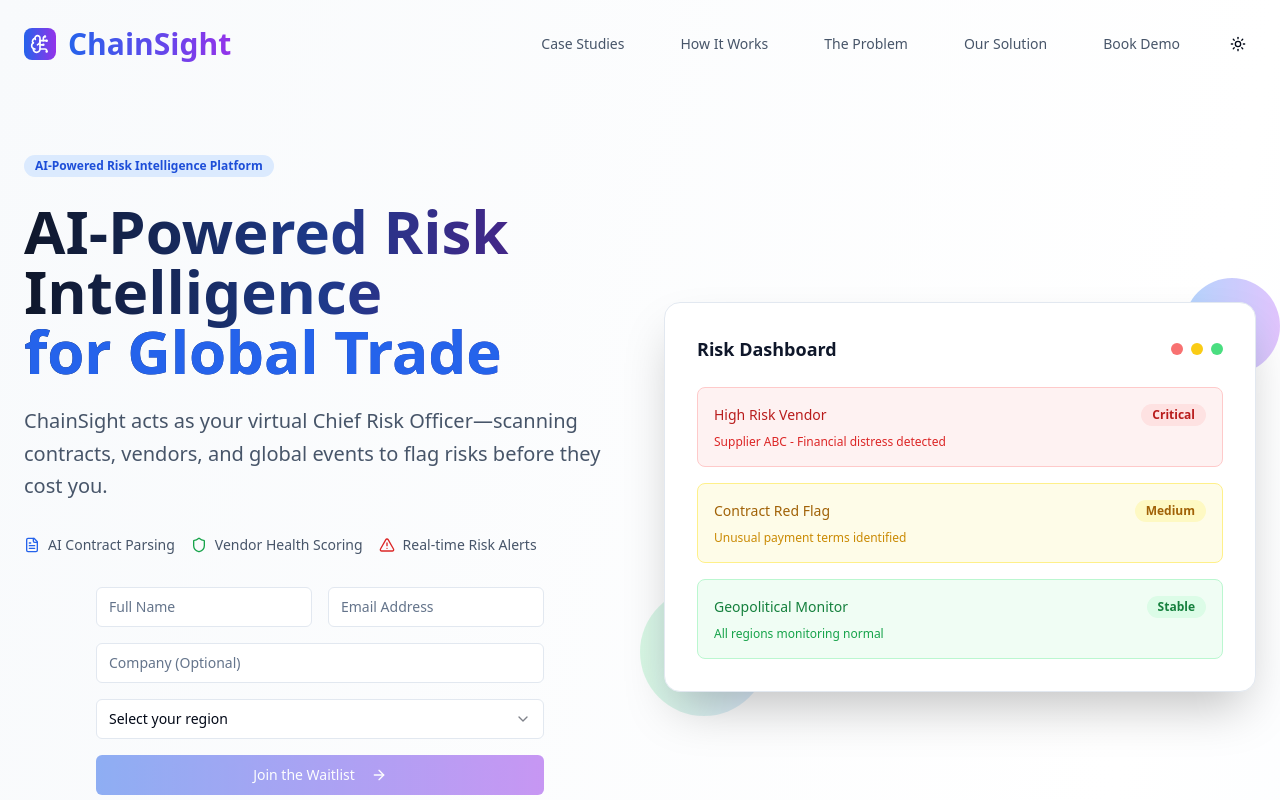
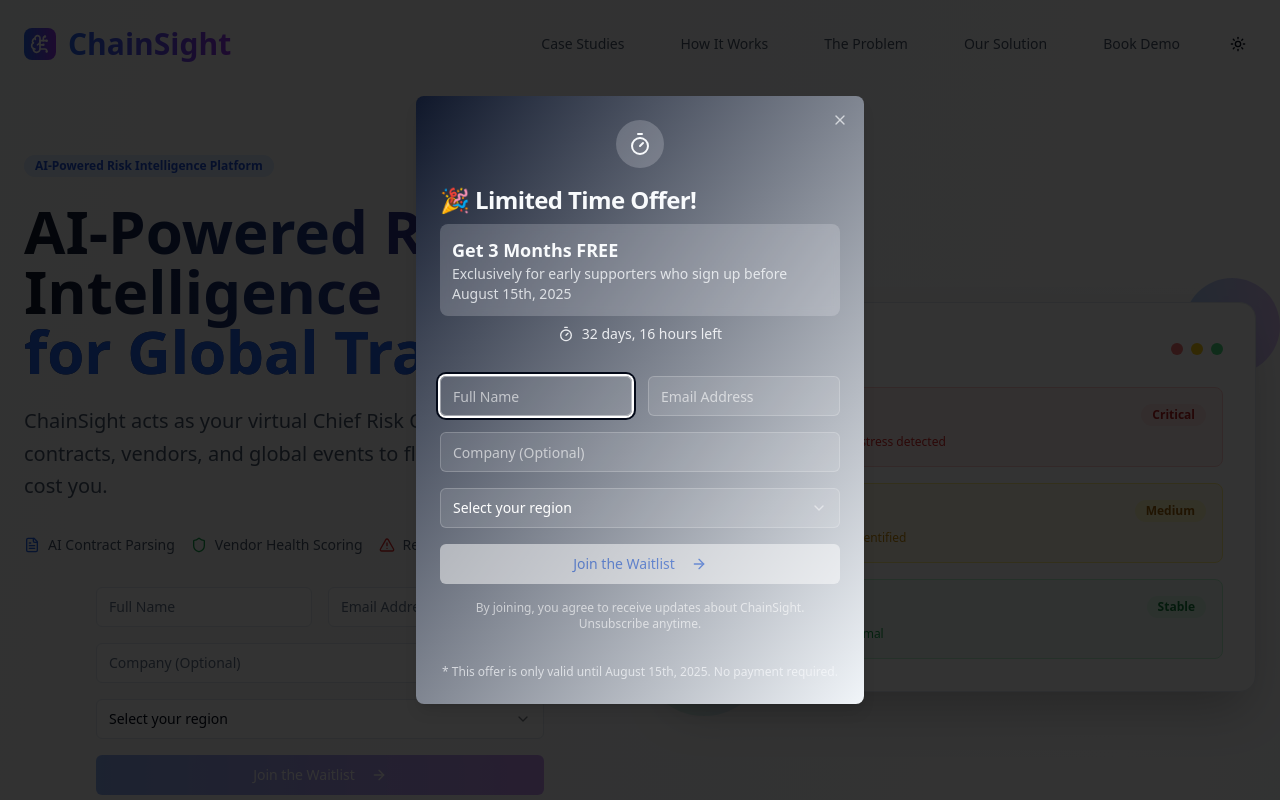
Before and after one commit to rxcapetown/iqra-future-finance-hub, a React (Vite) app: page / in a window 1280 px wide. Shown: the top 800 px of the page. Built offline with nearby package versions, Linux system fonts and the light colour scheme.

Commit message:
Revert pop up color change
Reverts the color change made to the pop up, restoring the original color scheme.

```diff
--- a/src/components/PromoPopup.tsx
+++ b/src/components/PromoPopup.tsx
@@ -54,33 +54,33 @@ export function PromoPopup() {
 
   return (
     <Dialog open={isOpen} onOpenChange={handleClose}>
-      <DialogContent className="max-w-lg mx-auto bg-white dark:bg-gray-800 border border-gray-200 dark:border-gray-700 text-gray-900 dark:text-gray-100 shadow-2xl backdrop-blur-sm z-[60]">
-        <DialogHeader className="text-center space-y-3">
-          <div className="mx-auto w-16 h-16 bg-blue-100 dark:bg-blue-900/30 rounded-full flex items-center justify-center mb-2">
-            <Timer className="w-8 h-8 text-blue-600 dark:text-blue-400" />
+      <DialogContent className="max-w-md mx-auto bg-gradient-to-br from-primary to-secondary border-0 text-primary-foreground">
+        <DialogHeader className="text-center space-y-2">
+          <div className="mx-auto w-12 h-12 bg-primary-foreground/20 rounded-full flex items-center justify-center mb-2">
+            <Timer className="w-6 h-6 text-primary-foreground" />
           </div>
-          <DialogTitle className="text-2xl font-bold text-gray-900 dark:text-gray-100">
+          <DialogTitle className="text-2xl font-bold text-primary-foreground">
             🎉 Limited Time Offer!
           </DialogTitle>
-          <div className="bg-gradient-to-r from-blue-50 to-indigo-50 dark:from-blue-900/20 dark:to-indigo-900/20 rounded-lg p-4 border border-blue-200 dark:border-blue-800">
-            <p className="text-xl font-semibold text-gray-900 dark:text-gray-100 mb-1">
+          <div className="bg-primary-foreground/20 rounded-lg p-3 backdrop-blur-sm">
+            <p className="text-lg font-semibold text-primary-foreground">
               Get 3 Months FREE
             </p>
-            <p className="text-sm text-gray-600 dark:text-gray-400">
+            <p className="text-sm text-primary-foreground/80">
               Exclusively for early supporters who sign up before August 15th, 2025
             </p>
           </div>
-          <div className="flex items-center justify-center gap-2 text-sm text-gray-600 dark:text-gray-400 bg-gray-50 dark:bg-gray-800/50 rounded-full px-4 py-2">
+          <div className="flex items-center justify-center gap-2 text-sm text-primary-foreground/90">
             <Timer className="w-4 h-4" />
-            <span className="font-medium">{timeLeft}</span>
+            <span>{timeLeft}</span>
           </div>
         </DialogHeader>
 
-        <div className="mt-6 px-2">
+        <div className="mt-4">
           <WaitlistForm variant="light" />
         </div>
 
-        <p className="text-xs text-center text-gray-500 dark:text-gray-400 mt-4 bg-gray-50 dark:bg-gray-800/30 rounded-lg p-2">
+        <p className="text-xs text-center text-primary-foreground/70 mt-4">
           * This offer is only valid until August 15th, 2025. No payment required.
         </p>
       </DialogContent>
--- a/src/pages/Index.tsx
+++ b/src/pages/Index.tsx
@@ -1,5 +1,6 @@
 
 import { Toaster } from '@/components/ui/toaster';
+import { PromoPopup } from '@/components/PromoPopup';
 
 import { Header } from '@/components/sections/Header';
 import { HeroSection } from '@/components/sections/HeroSection';
@@ -24,7 +25,7 @@ const Index = () => {
       <CTASection />
       <Footer />
 
-
+      <PromoPopup />
       <Toaster />
     </div>
   );
```
